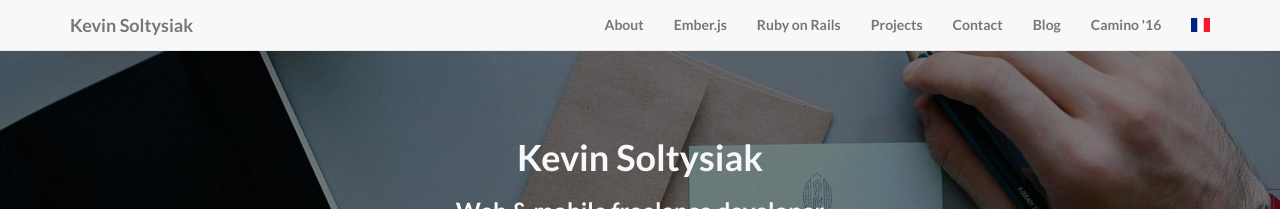
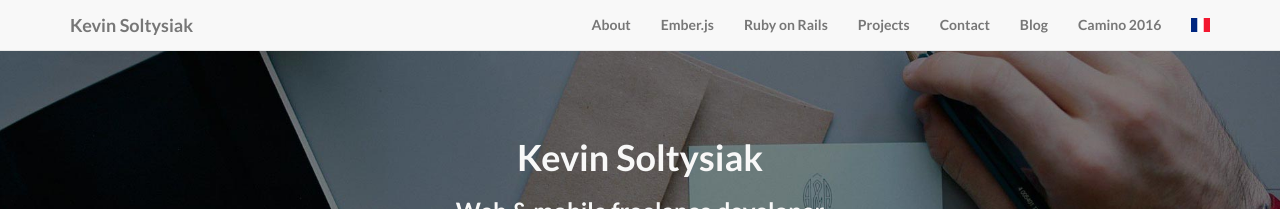
Before and after one commit to ksol/ksol.github.io, a Jekyll site: the page built from index.html, in a window 1280 px wide. Shown: the top 209 px of the page. Built offline with Jekyll 4.4.1, drawn with Linux system fonts in a browser that asks for light colours; nearby versions of some CDN libraries.

Commit message:
Camino link

```diff
--- a/_includes/header.fr.html
+++ b/_includes/header.fr.html
@@ -34,7 +34,7 @@
           <a href="http://blog.ksol.fr">Blog</a>
         </li>
         <li>
-          <a href="http://camino2016.ksol.fr">Camino '16 (EN)</a>
+          <a href="http://camino2016.ksol.fr">Camino 2016</a>
         </li>
         <li>
           {% if page.enLink %}
--- a/_includes/header.html
+++ b/_includes/header.html
@@ -34,7 +34,7 @@
           <a href="http://blog.ksol.fr">Blog</a>
         </li>
         <li>
-          <a href="http://camino2016.ksol.fr">Camino '16</a>
+          <a href="http://camino2016.ksol.fr">Camino 2016</a>
         </li>
         <li>
           {% if page.frLink %}
```
